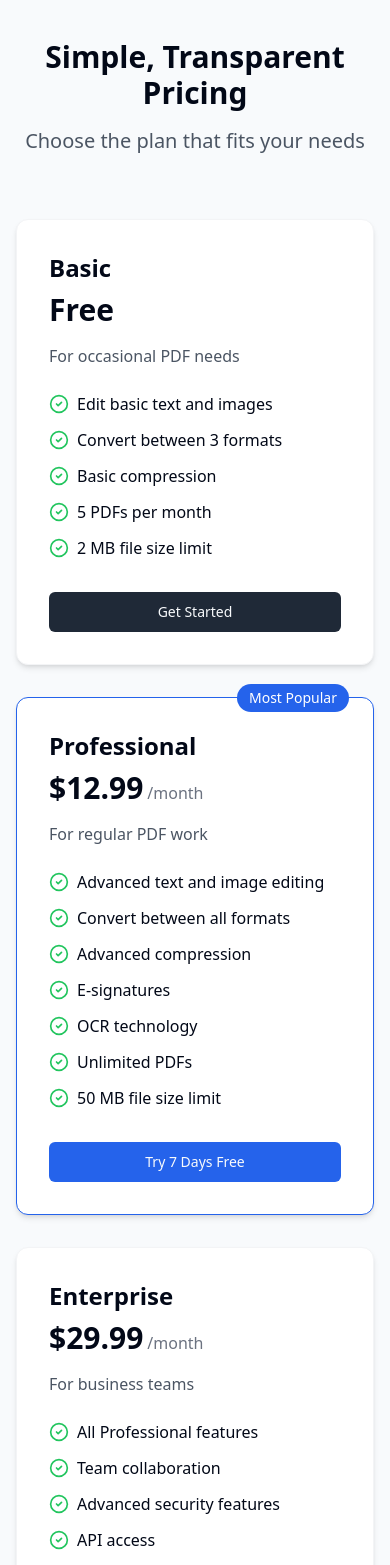
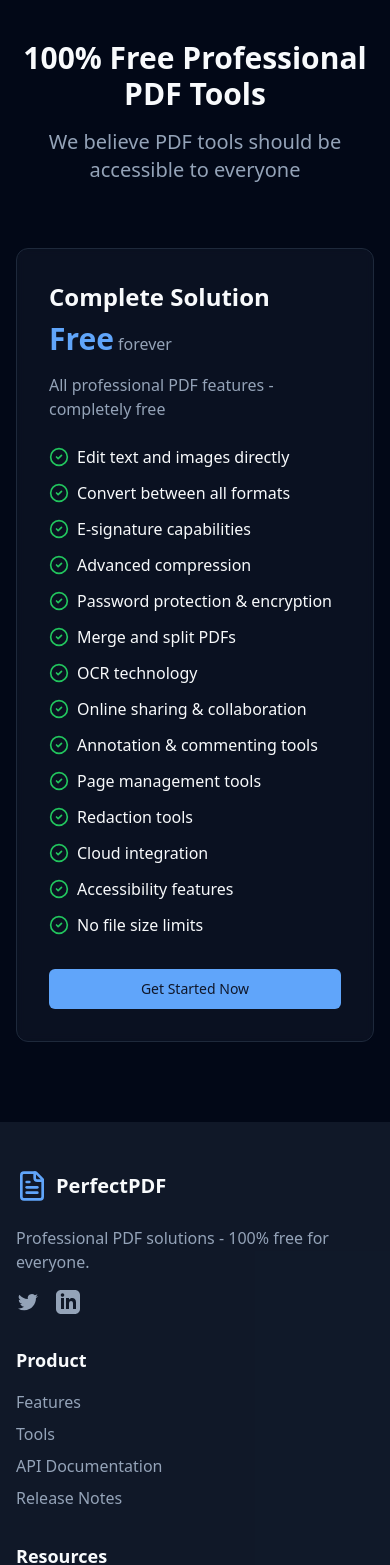
Before and after one commit to ahmedanh/perfect-pdf-toolkit, a React (Vite) app: page / in a window 390 px wide. Shown: the part 7640-9205 px from the top of the page. Built offline with nearby package versions, Linux system fonts and the light colour scheme.

Commit message:
Refactor: Make app free and improve UI
- Removed signup options.
- Updated UI for a more professional look.
- Implemented dark mode.

```diff
--- a/src/App.tsx
+++ b/src/App.tsx
@@ -11,6 +11,7 @@ const queryClient = new QueryClient();
 
 const App = () => (
   <QueryClientProvider client={queryClient}>
+    <div className="dark">
       <TooltipProvider>
         <Toaster />
         <Sonner />
@@ -22,6 +23,7 @@ const App = () => (
           </Routes>
         </BrowserRouter>
       </TooltipProvider>
+    </div>
   </QueryClientProvider>
 );
 
--- a/src/components/Footer.tsx
+++ b/src/components/Footer.tsx
@@ -4,7 +4,7 @@ import { FileText } from "lucide-react";
 
 const Footer = () => {
   return (
-    <footer className="bg-gray-900 text-white py-12">
+    <footer className="bg-secondary/50 text-foreground py-12">
       <div className="container mx-auto px-4">
         <div className="grid grid-cols-1 md:grid-cols-4 gap-8 mb-8">
           <div>
@@ -12,17 +12,17 @@ const Footer = () => {
               <FileText className="h-8 w-8 text-pdf-primary" />
               <span className="text-xl font-bold">PerfectPDF</span>
             </div>
-            <p className="text-gray-400 mb-4">
-              The ultimate PDF solution for professionals and businesses.
+            <p className="text-muted-foreground mb-4">
+              Professional PDF solutions - 100% free for everyone.
             </p>
             <div className="flex space-x-4">
-              <a href="#" className="text-gray-400 hover:text-white transition-colors">
+              <a href="#" className="text-muted-foreground hover:text-foreground transition-colors">
                 <span className="sr-only">Twitter</span>
                 <svg className="h-6 w-6" fill="currentColor" viewBox="0 0 24 24" aria-hidden="true">
                   <path d="M8.29 20.251c7.547 0 11.675-6.253 11.675-11.675 0-.178 0-.355-.012-.53A8.348 8.348 0 0022 5.92a8.19 8.19 0 01-2.357.646 4.118 4.118 0 001.804-2.27 8.224 8.224 0 01-2.605.996 4.107 4.107 0 00-6.993 3.743 11.65 11.65 0 01-8.457-4.287 4.106 4.106 0 001.27 5.477A4.072 4.072 0 012.8 9.713v.052a4.105 4.105 0 003.292 4.022 4.095 4.095 0 01-1.853.07 4.108 4.108 0 003.834 2.85A8.233 8.233 0 012 18.407a11.616 11.616 0 006.29 1.84" />
                 </svg>
               </a>
-              <a href="#" className="text-gray-400 hover:text-white transition-colors">
+              <a href="#" className="text-muted-foreground hover:text-foreground transition-colors">
                 <span className="sr-only">LinkedIn</span>
                 <svg className="h-6 w-6" fill="currentColor" viewBox="0 0 24 24" aria-hidden="true">
                   <path d="M19 0h-14c-2.761 0-5 2.239-5 5v14c0 2.761 2.239 5 5 5h14c2.762 0 5-2.239 5-5v-14c0-2.761-2.238-5-5-5zm-11 19h-3v-11h3v11zm-1.5-12.268c-.966 0-1.75-.79-1.75-1.764s.784-1.764 1.75-1.764 1.75.79 1.75 1.764-.783 1.764-1.75 1.764zm13.5 12.268h-3v-5.604c0-3.368-4-3.113-4 0v5.604h-3v-11h3v1.765c1.396-2.586 7-2.777 7 2.476v6.759z" />
@@ -34,47 +34,46 @@ const Footer = () => {
           <div>
             <h3 className="text-lg font-semibold mb-4">Product</h3>
             <ul className="space-y-2">
-              <li><a href="#features" className="text-gray-400 hover:text-white transition-colors">Features</a></li>
-              <li><a href="#tools" className="text-gray-400 hover:text-white transition-colors">Tools</a></li>
-              <li><a href="#pricing" className="text-gray-400 hover:text-white transition-colors">Pricing</a></li>
-              <li><a href="#" className="text-gray-400 hover:text-white transition-colors">API Documentation</a></li>
-              <li><a href="#" className="text-gray-400 hover:text-white transition-colors">Release Notes</a></li>
+              <li><a href="#features" className="text-muted-foreground hover:text-foreground transition-colors">Features</a></li>
+              <li><a href="#tools" className="text-muted-foreground hover:text-foreground transition-colors">Tools</a></li>
+              <li><a href="#" className="text-muted-foreground hover:text-foreground transition-colors">API Documentation</a></li>
+              <li><a href="#" className="text-muted-foreground hover:text-foreground transition-colors">Release Notes</a></li>
             </ul>
           </div>
 
           <div>
             <h3 className="text-lg font-semibold mb-4">Resources</h3>
             <ul className="space-y-2">
-              <li><a href="#" className="text-gray-400 hover:text-white transition-colors">Knowledge Base</a></li>
-              <li><a href="#" className="text-gray-400 hover:text-white transition-colors">Blog</a></li>
-              <li><a href="#" className="text-gray-400 hover:text-white transition-colors">Tutorials</a></li>
-              <li><a href="#" className="text-gray-400 hover:text-white transition-colors">Support</a></li>
-              <li><a href="#" className="text-gray-400 hover:text-white transition-colors">Community</a></li>
+              <li><a href="#" className="text-muted-foreground hover:text-foreground transition-colors">Knowledge Base</a></li>
+              <li><a href="#" className="text-muted-foreground hover:text-foreground transition-colors">Blog</a></li>
+              <li><a href="#" className="text-muted-foreground hover:text-foreground transition-colors">Tutorials</a></li>
+              <li><a href="#" className="text-muted-foreground hover:text-foreground transition-colors">Support</a></li>
+              <li><a href="#" className="text-muted-foreground hover:text-foreground transition-colors">Community</a></li>
             </ul>
           </div>
 
           <div>
             <h3 className="text-lg font-semibold mb-4">Company</h3>
             <ul className="space-y-2">
-              <li><a href="#" className="text-gray-400 hover:text-white transition-colors">About Us</a></li>
-              <li><a href="#" className="text-gray-400 hover:text-white transition-colors">Careers</a></li>
-              <li><a href="#" className="text-gray-400 hover:text-white transition-colors">Contact</a></li>
-              <li><a href="#" className="text-gray-400 hover:text-white transition-colors">Privacy Policy</a></li>
-              <li><a href="#" className="text-gray-400 hover:text-white transition-colors">Terms of Service</a></li>
+              <li><a href="#" className="text-muted-foreground hover:text-foreground transition-colors">About Us</a></li>
+              <li><a href="#" className="text-muted-foreground hover:text-foreground transition-colors">Careers</a></li>
+              <li><a href="#" className="text-muted-foreground hover:text-foreground transition-colors">Contact</a></li>
+              <li><a href="#" className="text-muted-foreground hover:text-foreground transition-colors">Privacy Policy</a></li>
+              <li><a href="#" className="text-muted-foreground hover:text-foreground transition-colors">Terms of Service</a></li>
             </ul>
           </div>
         </div>
 
-        <div className="pt-8 border-t border-gray-800 text-center md:flex md:justify-between md:items-center">
-          <p className="text-gray-400 mb-4 md:mb-0">
+        <div className="pt-8 border-t border-border text-center md:flex md:justify-between md:items-center">
+          <p className="text-muted-foreground mb-4 md:mb-0">
             &copy; {new Date().getFullYear()} PerfectPDF. All rights reserved.
           </p>
           <div className="flex flex-col md:flex-row space-y-4 md:space-y-0 md:space-x-4 items-center">
-            <Button variant="outline" className="border-gray-600 text-gray-400 hover:text-white hover:border-white">
+            <Button variant="outline" className="border-border text-muted-foreground hover:text-foreground hover:border-pdf-primary">
               Download Desktop App
             </Button>
             <Button className="bg-pdf-primary hover:bg-pdf-accent">
-              Sign Up Free
+              Get Started
             </Button>
           </div>
         </div>
--- a/src/components/Navbar.tsx
+++ b/src/components/Navbar.tsx
@@ -1,35 +1,34 @@
 
-import { Button } from "@/components/ui/button";
 import { FileText, Menu, X } from "lucide-react";
 import { useState } from "react";
+import { Button } from "@/components/ui/button";
 
 const Navbar = () => {
   const [isMenuOpen, setIsMenuOpen] = useState(false);
 
   return (
-    <header className="bg-white shadow-sm sticky top-0 z-30">
+    <header className="bg-background border-b border-border sticky top-0 z-30">
       <div className="container mx-auto px-4 py-3 flex justify-between items-center">
         <a href="#" className="flex items-center space-x-2">
           <FileText className="h-8 w-8 text-pdf-primary" />
-          <span className="text-xl font-bold text-gray-800">PerfectPDF</span>
+          <span className="text-xl font-bold text-foreground">PerfectPDF</span>
         </a>
 
         {/* Desktop Navigation */}
         <nav className="hidden md:flex items-center space-x-8">
-          <a href="#features" className="text-gray-600 hover:text-pdf-primary transition-colors">Features</a>
-          <a href="#tools" className="text-gray-600 hover:text-pdf-primary transition-colors">Tools</a>
-          <a href="#how-it-works" className="text-gray-600 hover:text-pdf-primary transition-colors">How It Works</a>
-          <a href="#pricing" className="text-gray-600 hover:text-pdf-primary transition-colors">Pricing</a>
+          <a href="#features" className="text-muted-foreground hover:text-pdf-primary transition-colors">Features</a>
+          <a href="#tools" className="text-muted-foreground hover:text-pdf-primary transition-colors">Tools</a>
+          <a href="#how-it-works" className="text-muted-foreground hover:text-pdf-primary transition-colors">How It Works</a>
+          {/* Removed pricing link as everything is free now */}
         </nav>
 
-        <div className="hidden md:flex items-center space-x-4">
-          <Button variant="outline" className="text-pdf-primary border-pdf-primary hover:bg-pdf-light">Log In</Button>
-          <Button className="bg-pdf-primary hover:bg-pdf-accent">Sign Up Free</Button>
+        <div className="hidden md:flex items-center">
+          <Button className="bg-pdf-primary hover:bg-pdf-accent">Get Started</Button>
         </div>
 
         {/* Mobile Menu Button */}
         <button
-          className="md:hidden text-gray-600"
+          className="md:hidden text-foreground"
           onClick={() => setIsMenuOpen(!isMenuOpen)}
         >
           {isMenuOpen ? <X size={24} /> : <Menu size={24} />}
@@ -38,15 +37,13 @@ const Navbar = () => {
 
       {/* Mobile Navigation */}
       {isMenuOpen && (
-        <div className="md:hidden bg-white border-t py-4 px-4">
+        <div className="md:hidden bg-background border-t border-border py-4 px-4">
           <nav className="flex flex-col space-y-4">
-            <a href="#features" className="text-gray-600 hover:text-pdf-primary transition-colors" onClick={() => setIsMenuOpen(false)}>Features</a>
-            <a href="#tools" className="text-gray-600 hover:text-pdf-primary transition-colors" onClick={() => setIsMenuOpen(false)}>Tools</a>
-            <a href="#how-it-works" className="text-gray-600 hover:text-pdf-primary transition-colors" onClick={() => setIsMenuOpen(false)}>How It Works</a>
-            <a href="#pricing" className="text-gray-600 hover:text-pdf-primary transition-colors" onClick={() => setIsMenuOpen(false)}>Pricing</a>
-            <div className="flex flex-col space-y-2 pt-2">
-              <Button variant="outline" className="text-pdf-primary border-pdf-primary hover:bg-pdf-light w-full">Log In</Button>
-              <Button className="bg-pdf-primary hover:bg-pdf-accent w-full">Sign Up Free</Button>
+            <a href="#features" className="text-muted-foreground hover:text-pdf-primary transition-colors" onClick={() => setIsMenuOpen(false)}>Features</a>
+            <a href="#tools" className="text-muted-foreground hover:text-pdf-primary transition-colors" onClick={() => setIsMenuOpen(false)}>Tools</a>
+            <a href="#how-it-works" className="text-muted-foreground hover:text-pdf-primary transition-colors" onClick={() => setIsMenuOpen(false)}>How It Works</a>
+            <div className="pt-2">
+              <Button className="bg-pdf-primary hover:bg-pdf-accent w-full">Get Started</Button>
             </div>
           </nav>
         </div>
--- a/src/components/PricingSection.tsx
+++ b/src/components/PricingSection.tsx
@@ -4,27 +4,20 @@ import { CheckCircle2 } from "lucide-react";
 
 type PlanProps = {
   name: string;
-  price: string;
   description: string;
   features: string[];
-  isPopular?: boolean;
   ctaText: string;
 };
 
-const PlanCard = ({ name, price, description, features, isPopular, ctaText }: PlanProps) => {
+const PlanCard = ({ name, description, features, ctaText }: PlanProps) => {
   return (
-    <div className={`bg-white rounded-xl shadow-md p-8 border ${isPopular ? 'border-pdf-primary' : 'border-gray-100'} relative`}>
-      {isPopular && (
-        <div className="absolute top-0 right-6 -translate-y-1/2 bg-pdf-primary text-white text-sm px-3 py-1 rounded-full font-medium">
-          Most Popular
-        </div>
-      )}
+    <div className="glass-card p-8 relative">
       <h3 className="text-2xl font-bold mb-2">{name}</h3>
       <div className="mb-4">
-        <span className="text-3xl font-bold">{price}</span>
-        {price !== "Free" && <span className="text-gray-500 ml-1">/month</span>}
+        <span className="text-3xl font-bold text-pdf-primary">Free</span>
+        <span className="text-muted-foreground ml-1">forever</span>
       </div>
-      <p className="text-gray-600 mb-6">{description}</p>
+      <p className="text-muted-foreground mb-6">{description}</p>
 
       <ul className="space-y-3 mb-8">
         {features.map((feature, index) => (
@@ -35,9 +28,7 @@ const PlanCard = ({ name, price, description, features, isPopular, ctaText }: Pl
         ))}
       </ul>
 
-      <Button
-        className={`w-full ${isPopular ? 'bg-pdf-primary hover:bg-pdf-accent' : 'bg-gray-800 hover:bg-gray-700'}`}
-      >
+      <Button className="w-full bg-pdf-primary hover:bg-pdf-accent">
         {ctaText}
       </Button>
     </div>
@@ -47,48 +38,25 @@ const PlanCard = ({ name, price, description, features, isPopular, ctaText }: Pl
 const PricingSection = () => {
   const plans = [
     {
-      name: "Basic",
-      price: "Free",
-      description: "For occasional PDF needs",
+      name: "Complete Solution",
+      description: "All professional PDF features - completely free",
       features: [
-        "Edit basic text and images",
-        "Convert between 3 formats",
-        "Basic compression",
-        "5 PDFs per month",
-        "2 MB file size limit"
+        "Edit text and images directly",
+        "Convert between all formats",
+        "E-signature capabilities",
+        "Advanced compression",
+        "Password protection & encryption",
+        "Merge and split PDFs",
+        "OCR technology",
+        "Online sharing & collaboration",
+        "Annotation & commenting tools",
+        "Page management tools",
+        "Redaction tools",
+        "Cloud integration",
+        "Accessibility features",
+        "No file size limits"
       ],
-      ctaText: "Get Started",
-    },
-    {
-      name: "Professional",
-      price: "$12.99",
-      description: "For regular PDF work",
-      features: [
-        "Advanced text and image editing",
-        "Convert between all formats",
-        "Advanced compression",
-        "E-signatures",
-        "OCR technology",
-        "Unlimited PDFs",
-        "50 MB file size limit"
-      ],
-      isPopular: true,
-      ctaText: "Try 7 Days Free",
-    },
-    {
-      name: "Enterprise",
-      price: "$29.99",
-      description: "For business teams",
-      features: [
-        "All Professional features",
-        "Team collaboration",
-        "Advanced security features",
-        "API access",
-        "Priority support",
-        "Audit trails",
-        "500 MB file size limit"
-      ],
-      ctaText: "Contact Sales",
+      ctaText: "Get Started Now",
     }
   ];
 
@@ -96,23 +64,16 @@ const PricingSection = () => {
     <section id="pricing" className="py-20">
       <div className="container mx-auto px-4">
         <div className="text-center mb-16">
-          <h2 className="text-3xl md:text-4xl font-bold mb-4">Simple, Transparent Pricing</h2>
-          <p className="text-xl text-gray-600 max-w-2xl mx-auto">
-            Choose the plan that fits your needs
+          <h2 className="text-3xl md:text-4xl font-bold mb-4">100% Free Professional PDF Tools</h2>
+          <p className="text-xl text-muted-foreground max-w-2xl mx-auto">
+            We believe PDF tools should be accessible to everyone
           </p>
         </div>
 
-        <div className="grid grid-cols-1 md:grid-cols-3 gap-8">
+        <div className="max-w-3xl mx-auto">
           {plans.map((plan, index) => (
             <PlanCard key={index} {...plan} />
           ))}
-        </div>
-
-        <div className="mt-12 text-center">
-          <p className="text-gray-600 mb-4">Need a custom solution for your organization?</p>
-          <Button variant="outline" className="border-pdf-primary text-pdf-primary hover:bg-pdf-light">
-            Contact Us for Custom Pricing
-          </Button>
         </div>
       </div>
     </section>
--- a/src/index.css
+++ b/src/index.css
@@ -5,38 +5,6 @@
 
 @layer base {
   :root {
-    --background: 210 40% 98%;
-    --foreground: 222.2 84% 4.9%;
-
-    --card: 0 0% 100%;
-    --card-foreground: 222.2 84% 4.9%;
-
-    --popover: 0 0% 100%;
-    --popover-foreground: 222.2 84% 4.9%;
-
-    --primary: 221.2 83.2% 53.3%;
-    --primary-foreground: 210 40% 98%;
-
-    --secondary: 210 40% 96.1%;
-    --secondary-foreground: 222.2 47.4% 11.2%;
-
-    --muted: 210 40% 96.1%;
-    --muted-foreground: 215.4 16.3% 46.9%;
-
-    --accent: 210 40% 96.1%;
-    --accent-foreground: 222.2 47.4% 11.2%;
-
-    --destructive: 0 84.2% 60.2%;
-    --destructive-foreground: 210 40% 98%;
-
-    --border: 214.3 31.8% 91.4%;
-    --input: 214.3 31.8% 91.4%;
-    --ring: 221.2 83.2% 53.3%;
-
-    --radius: 0.5rem;
-  }
-
-  .dark {
     --background: 222.2 84% 4.9%;
     --foreground: 210 40% 98%;
 
@@ -64,6 +32,8 @@
     --border: 217.2 32.6% 17.5%;
     --input: 217.2 32.6% 17.5%;
     --ring: 224.3 76.3% 48%;
+
+    --radius: 0.5rem;
   }
 }
 
@@ -79,8 +49,8 @@
 
 @layer components {
   .feature-card {
-    @apply relative overflow-hidden bg-white p-6 rounded-xl shadow-md border border-gray-100 transition-all
-    hover:shadow-lg hover:border-pdf-light hover:-translate-y-1;
+    @apply relative overflow-hidden bg-secondary/50 p-6 rounded-xl shadow-md border border-border transition-all
+    hover:shadow-lg hover:border-pdf-primary hover:-translate-y-1;
   }
 
   .feature-icon {
@@ -88,7 +58,7 @@
   }
 
   .gradient-text {
-    @apply bg-gradient-to-r from-pdf-primary to-pdf-accent bg-clip-text text-transparent;
+    @apply bg-gradient-to-r from-pdf-primary to-pdf-secondary bg-clip-text text-transparent;
   }
 
   .btn-primary {
@@ -100,4 +70,8 @@
     @apply border-2 border-pdf-primary text-pdf-primary hover:bg-pdf-light font-medium
     py-2 px-6 rounded-lg transition-all;
   }
+
+  .glass-card {
+    @apply bg-secondary/30 backdrop-blur-sm border border-border rounded-xl;
+  }
 }
--- a/tailwind.config.ts
+++ b/tailwind.config.ts
@@ -64,11 +64,11 @@ export default {
 					ring: 'hsl(var(--sidebar-ring))'
 				},
 				pdf: {
-					primary: '#2563EB',
-					secondary: '#3B82F6',
-					accent: '#1E40AF',
-					light: '#DBEAFE',
-					dark: '#1E3A8A'
+					primary: '#60a5fa', // Changed to a blue that works better in dark mode
+					secondary: '#93c5fd',
+					accent: '#2563eb',
+					light: '#1e3a8a',
+					dark: '#1e3a8a'
 				}
 			},
 			borderRadius: {
```
Lines whose indentation alone changed are shown as unchanged.
